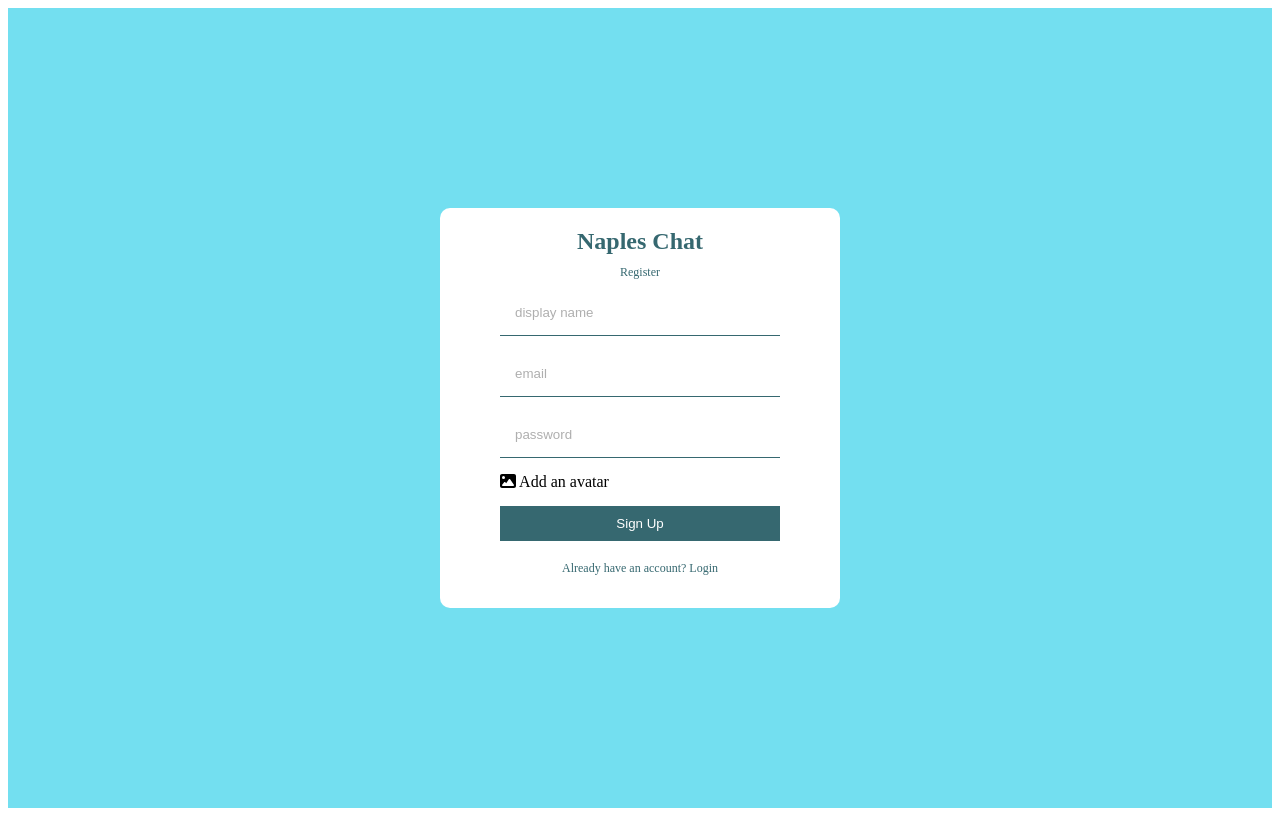
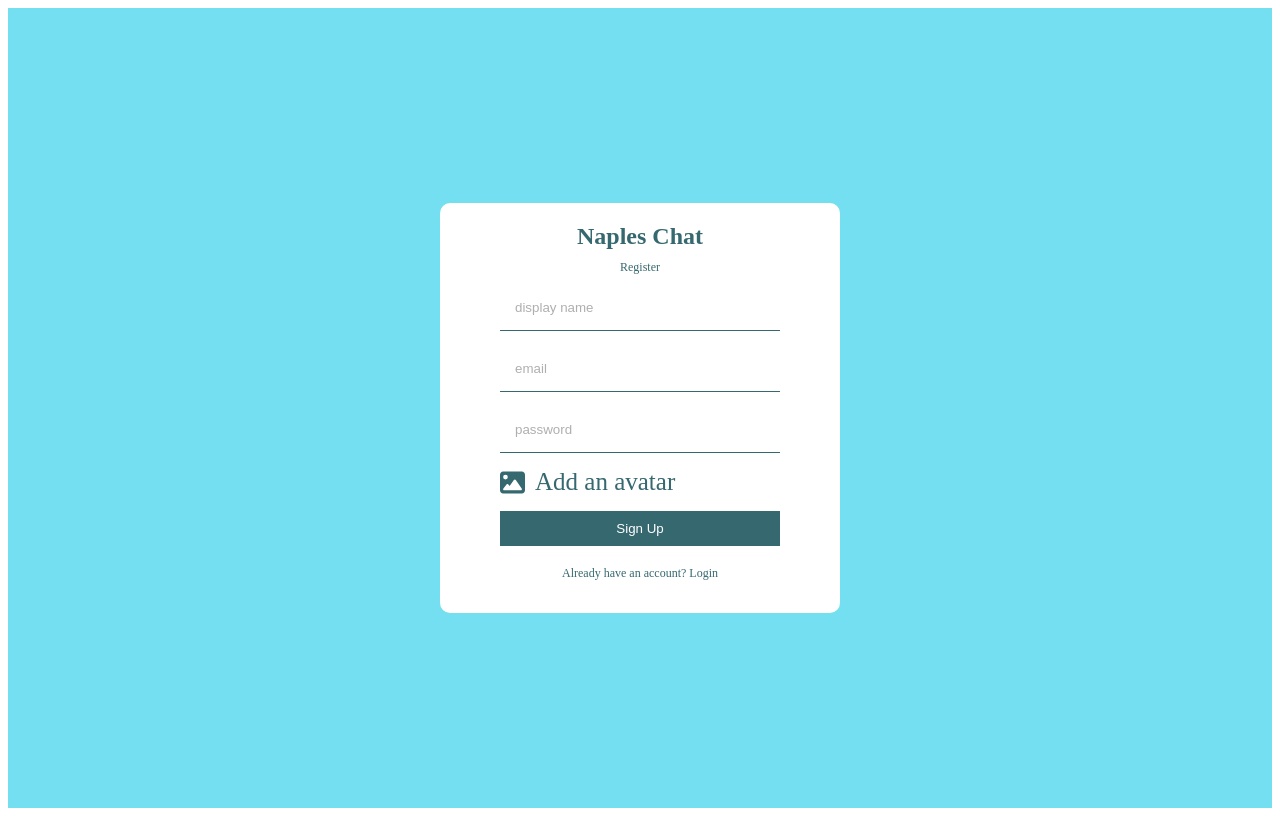
Before and after one commit to Shbucket/chat, a React (Create React App) app: page / in a window 1280 px wide. Built offline with nearby package versions, Linux system fonts and the light colour scheme.

Commit message:
css styling

```diff
--- a/src/style.scss
+++ b/src/style.scss
@@ -42,6 +42,14 @@
                 border: none;
                 cursor: pointer;
             }
+            label{
+                display: flex;
+                align-items: center;
+                gap: 10px;
+                color: #366870;
+                font-size: 25px;
+                cursor: pointer;
+            }
         }
         p{
             color:#366870;
```
